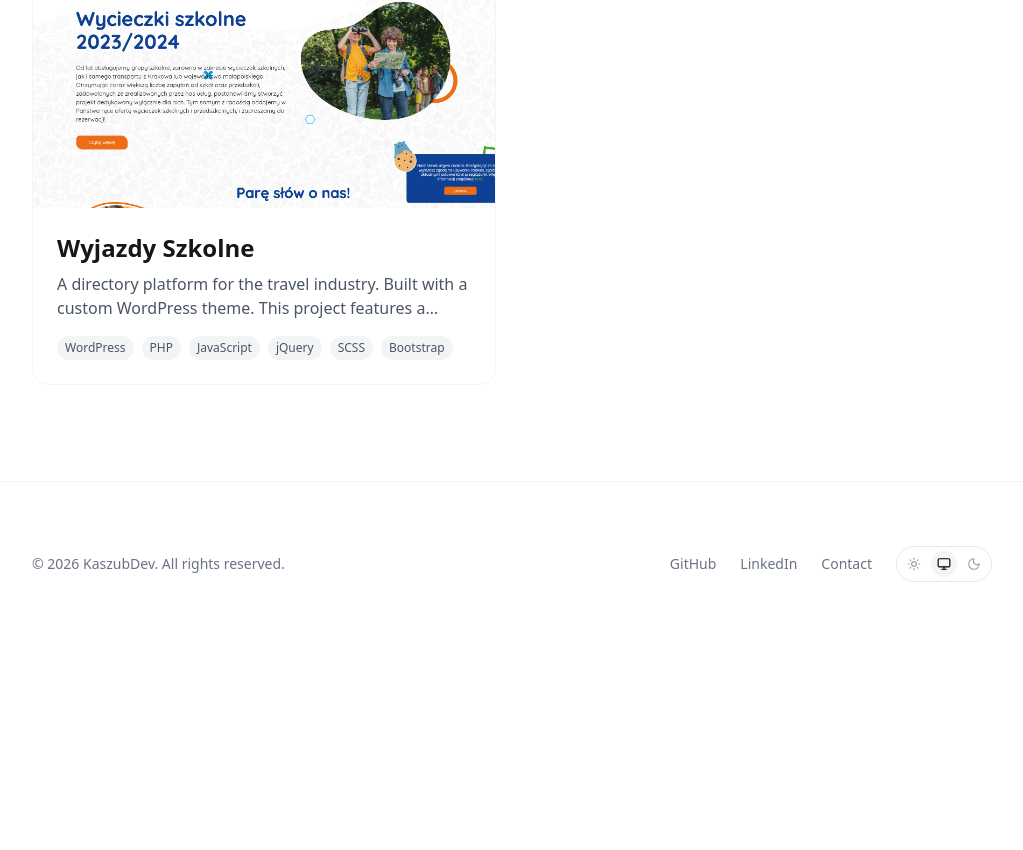
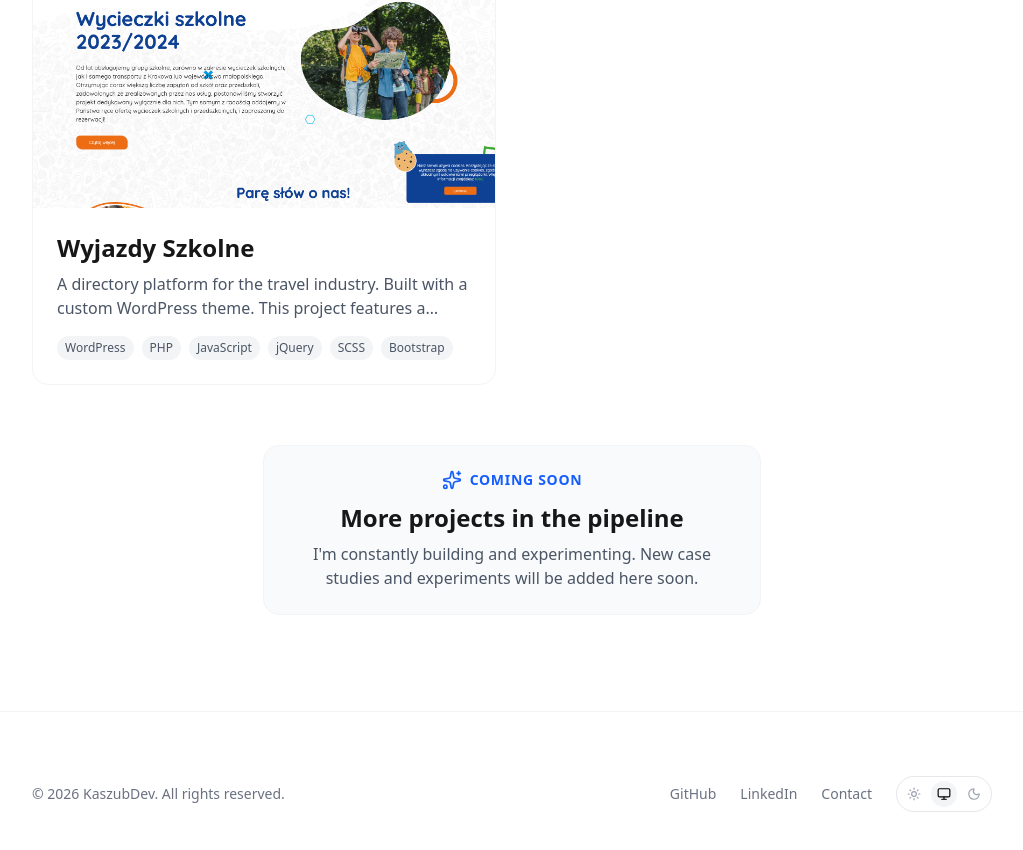
Before and after one commit to KaszubDev/personal-website, a Next.js app: page /projects in a window 1280 px wide. Shown: the part 1325-2175 px from the top of the page, without its empty margins (128-1151 px from the left). Before the commit the page ends 1971 px from the top, so only its background shows below. Built offline with nearby package versions, Linux system fonts and the light colour scheme.

Commit message:
add and integrate a new ComingSoon section to the projects page

```diff
--- a/src/app/projects/page.tsx
+++ b/src/app/projects/page.tsx
@@ -1,6 +1,7 @@
 import { Container } from "@/components/ui/Container";
 import { getAllProjects } from "@/lib/projects";
 import { ProjectsGrid } from "@/components/sections/ProjectsGrid";
+import { ComingSoon } from "@/components/sections/ComingSoon";
 
 export default function ProjectsPage() {
     const projects = getAllProjects();
@@ -16,6 +17,7 @@ export default function ProjectsPage() {
                 </div>
 
                 <ProjectsGrid projects={projects} />
+                <ComingSoon />
             </Container>
         </main>
     );
--- /dev/null
+++ b/src/components/sections/ComingSoon.tsx
@@ -0,0 +1,30 @@
+"use client";
+
+import { motion } from "framer-motion";
+import { Sparkles } from "lucide-react";
+
+export function ComingSoon() {
+    return (
+        <motion.div
+            initial={{ opacity: 0, y: 20 }}
+            whileInView={{ opacity: 1, y: 0 }}
+            viewport={{ once: true }}
+            transition={{ duration: 0.5 }}
+            className="mt-10 md:mt-15 text-center"
+        >
+            <div className="inline-block p-6 rounded-2xl bg-gray-50 dark:bg-zinc-900 border border-gray-100 dark:border-zinc-800">
+                <div className="flex items-center justify-center gap-2 mb-3 text-blue-600 dark:text-blue-400">
+                    <Sparkles size={20} />
+                    <span className="font-semibold text-sm uppercase tracking-wider">Coming Soon</span>
+                </div>
+                <h3 className="text-xl md:text-2xl font-bold mb-2">
+                    More projects in the pipeline
+                </h3>
+                <p className="text-gray-600 dark:text-gray-400 max-w-md mx-auto">
+                    I'm constantly building and experimenting.
+                    New case studies and experiments will be added here soon.
+                </p>
+            </div>
+        </motion.div>
+    );
+}
```
